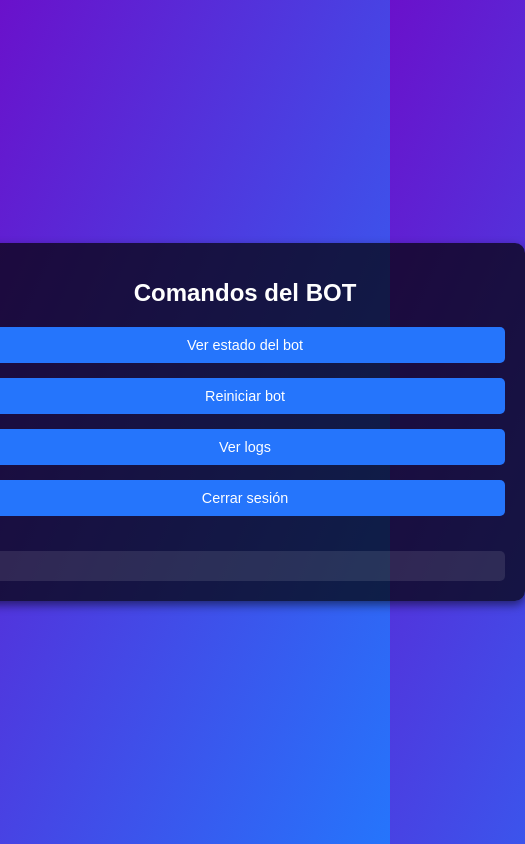
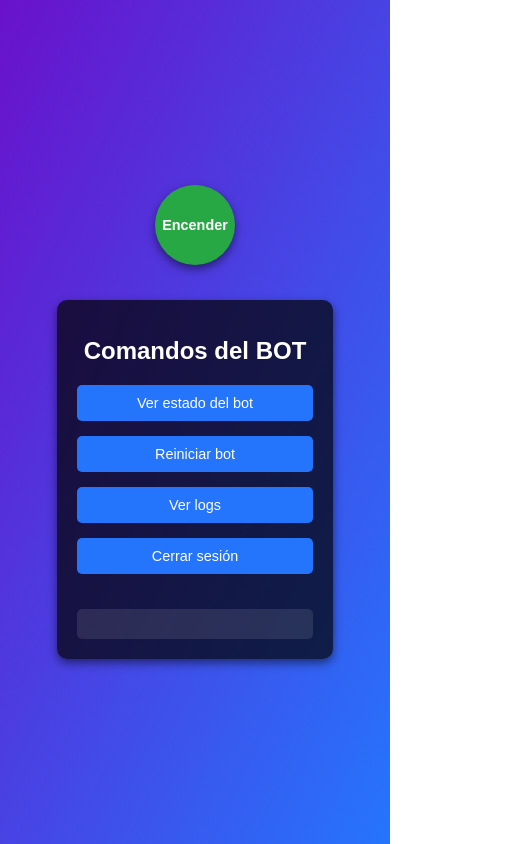
Before and after one commit to luxcas213/pagina-bot-uri, a website: page views/main.html in a window 390 px wide. Shown: the whole page, 525 px wide, since content can reach past the window. Drawn offline with Linux system fonts and the light colour scheme; no server answers.

Commit message:
ajdopsajo

```diff
--- a/views/main.html
+++ b/views/main.html
@@ -21,6 +21,7 @@
         .wrapper {
             display: flex;
             align-items: center;
+            flex-direction:row;
             gap: 20px;
         }
 
@@ -31,7 +32,6 @@
             box-shadow: 0px 4px 10px rgba(0, 0, 0, 0.5);
             width: 100%;
             max-width: 520px;
-            min-width: 520px;
             display: flex;
             flex-direction: column;
             align-items: center;
@@ -73,7 +73,7 @@
             width: 100%;
             box-sizing: border-box;
             word-wrap: break-word;
-            overflow: auto;
+            overflow:scroll;
         }
 
         .status-button {
@@ -109,12 +109,14 @@
             transform: scale(1);
         }
 
-        @media (max-width: 600px) {
+        @media (max-width: 800px) {
             .container {
                 width: 90%;
                 padding: 20px;
             }
-
+            .wrapper{
+                flex-direction: column;
+            }
             h1 {
                 font-size: 1.5rem;
             }
@@ -149,8 +151,7 @@
         a=""
         fetch(`/estado-bot?token=${token}`)
         .then(response => response.text())
-        .then(data => a=data)
-
+        .then(data => a=data);{
             if(a=="<h1>El bot está prendido.</h1>")
             {
                 botEncendido = true
@@ -163,6 +164,9 @@
             {
                 botEncendido = false
             }
+        }
+
+
 
         function logout() {
             fetch(`/logout/`, { method: 'GET' })
```
Lines whose indentation alone changed are shown as unchanged.
